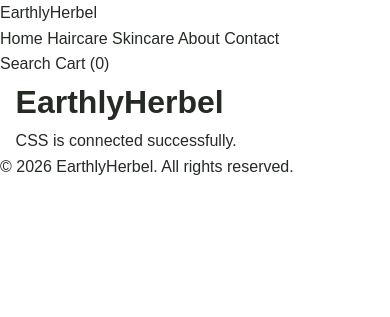
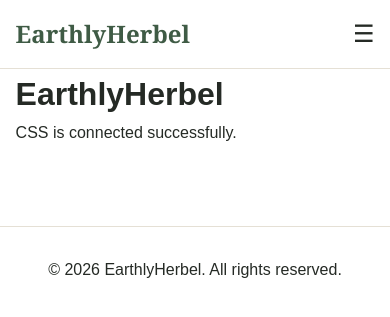
Before and after one commit to prashastimathur02-glitch/EarthlyHerbel, a Flask app: page / in a window 390 px wide. Shown: the top 317 px of the page. Run offline with Flask 3, Linux system fonts and the light colour scheme.

Commit message:
Add responsive navigation menu

```diff
--- a/app/static/css/style.css
+++ b/app/static/css/style.css
@@ -37,3 +37,119 @@ a {
     width: min(92%, var(--container));
     margin: 0 auto;
 }
+/* ========================================
+   HEADER / NAVBAR
+   ======================================== */
+
+.site-header {
+    border-bottom: 1px solid var(--border);
+    background: var(--white);
+}
+
+.navbar {
+    min-height: 76px;
+    display: flex;
+    align-items: center;
+    justify-content: space-between;
+    gap: 30px;
+}
+
+.brand {
+    font-family: Georgia, "Times New Roman", serif;
+    font-size: 1.5rem;
+    font-weight: 600;
+    color: var(--primary);
+    white-space: nowrap;
+}
+
+.nav-links {
+    display: flex;
+    align-items: center;
+    gap: 28px;
+}
+
+.nav-links a,
+.nav-actions a {
+    font-size: 0.92rem;
+    color: var(--text);
+    transition: color 0.2s ease;
+}
+
+.nav-links a:hover,
+.nav-actions a:hover {
+    color: var(--primary);
+}
+
+.nav-actions {
+    display: flex;
+    align-items: center;
+    gap: 20px;
+}
+
+.mobile-menu-button {
+    display: none;
+    border: 0;
+    background: transparent;
+    color: var(--text);
+    font-size: 1.5rem;
+    cursor: pointer;
+}
+
+
+/* ========================================
+   FOOTER
+   ======================================== */
+
+.site-footer {
+    margin-top: 80px;
+    padding: 30px 0;
+    border-top: 1px solid var(--border);
+    text-align: center;
+}
+
+
+/* ========================================
+   RESPONSIVE NAVBAR
+   ======================================== */
+
+@media (max-width: 800px) {
+
+    .nav-links,
+    .nav-actions {
+        display: none;
+    }
+
+    .mobile-menu-button {
+        display: block;
+    }
+
+    .navbar {
+        min-height: 68px;
+    }
+
+}
+/* ========================================
+   MOBILE NAVIGATION
+   ======================================== */
+
+.mobile-nav {
+    display: none;
+    flex-direction: column;
+    border-top: 1px solid var(--border);
+    background: var(--white);
+}
+
+.mobile-nav a {
+    padding: 14px 5%;
+    border-bottom: 1px solid var(--border);
+    font-size: 0.95rem;
+}
+
+.mobile-nav a:hover {
+    background: var(--cream);
+    color: var(--primary);
+}
+
+.mobile-nav.active {
+    display: flex;
+}
--- /dev/null
+++ b/app/static/js/main.js
@@ -0,0 +1,15 @@
+const mobileMenuButton = document.getElementById("mobile-menu-button");
+const mobileNav = document.getElementById("mobile-nav");
+
+if (mobileMenuButton && mobileNav) {
+    mobileMenuButton.addEventListener("click", () => {
+        const isOpen = mobileNav.classList.toggle("active");
+
+        mobileMenuButton.setAttribute(
+            "aria-expanded",
+            isOpen.toString()
+        );
+
+        mobileMenuButton.textContent = isOpen ? "✕" : "☰";
+    });
+}
--- a/app/templates/base.html
+++ b/app/templates/base.html
@@ -1,5 +1,6 @@
 <!DOCTYPE html>
 <html lang="en">
+
 <head>
     <meta charset="UTF-8">
 
@@ -23,36 +24,130 @@
 
 <body>
 
-    <header>
-        <nav>
-            <a href="{{ url_for('main.home') }}">
+    <!-- Header -->
+    <header class="site-header">
+
+        <div class="container navbar">
+
+            <!-- Brand -->
+            <a
+                href="{{ url_for('main.home') }}"
+                class="brand"
+            >
                 EarthlyHerbel
             </a>
 
-            <div>
-                <a href="{{ url_for('main.home') }}">Home</a>
-                <a href="#">Haircare</a>
-                <a href="#">Skincare</a>
-                <a href="#">About</a>
-                <a href="#">Contact</a>
+            <!-- Desktop Navigation -->
+            <nav class="nav-links">
+
+                <a href="{{ url_for('main.home') }}">
+                    Home
+                </a>
+
+                <a href="#">
+                    Haircare
+                </a>
+
+                <a href="#">
+                    Skincare
+                </a>
+
+                <a href="#">
+                    About
+                </a>
+
+                <a href="#">
+                    Contact
+                </a>
+
+            </nav>
+
+            <!-- Actions -->
+            <div class="nav-actions">
+
+                <a href="#" aria-label="Search">
+                    Search
+                </a>
+
+                <a href="#" aria-label="Shopping cart">
+                    Cart (0)
+                </a>
+
             </div>
 
-            <div>
-                <a href="#">Search</a>
-                <a href="#">Cart (0)</a>
-            </div>
+            <!-- Mobile Menu Button -->
+            <button
+                class="mobile-menu-button"
+                type="button"
+                aria-label="Open navigation menu"
+                aria-expanded="false"
+                id="mobile-menu-button"
+            >
+                ☰
+            </button>
+
+        </div>
+
+        <!-- Mobile Navigation -->
+        <nav class="mobile-nav" id="mobile-nav">
+
+            <a href="{{ url_for('main.home') }}">
+                Home
+            </a>
+
+            <a href="#">
+                Haircare
+            </a>
+
+            <a href="#">
+                Skincare
+            </a>
+
+            <a href="#">
+                About
+            </a>
+
+            <a href="#">
+                Contact
+            </a>
+
+            <a href="#">
+                Search
+            </a>
+
+            <a href="#">
+                Cart (0)
+            </a>
+
         </nav>
+
     </header>
 
 
+    <!-- Main Content -->
     <main>
         {% block content %}{% endblock %}
     </main>
 
 
-    <footer>
-        <p>&copy; 2026 EarthlyHerbel. All rights reserved.</p>
+    <!-- Footer -->
+    <footer class="site-footer">
+
+        <div class="container">
+
+            <p>
+                &copy; 2026 EarthlyHerbel. All rights reserved.
+            </p>
+
+        </div>
+
     </footer>
 
+    <!-- JavaScript -->
+    <script
+        src="{{ url_for('static', filename='js/main.js') }}"
+    ></script>
+
 </body>
+
 </html>
```
